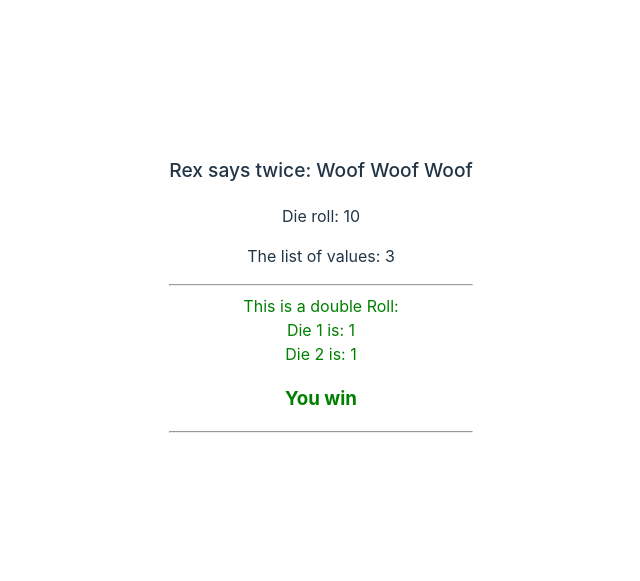
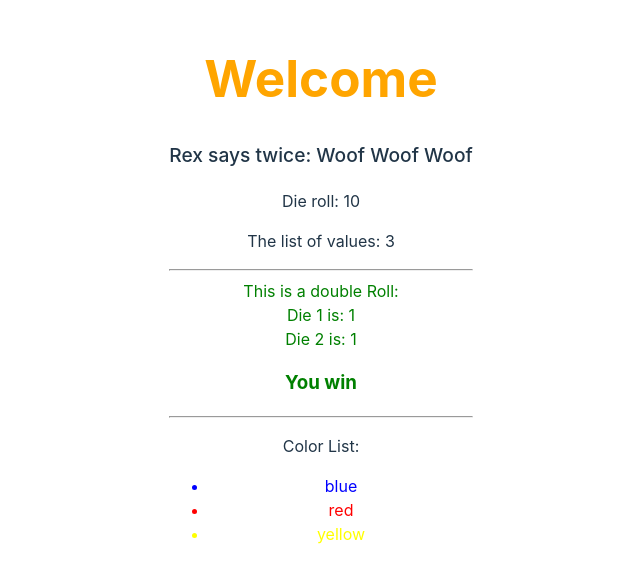
Before and after one commit to danielkhayat16/ReactLearning, a React (Vite) app in the folder reactViteLearning/: page / in a window 1280 px wide. Shown: the part 111-692 px from the top of the page, without its empty margins (319-959 px from the left). Built offline with nearby package versions, Linux system fonts and the light colour scheme.

Commit message:
Dynamic components and rendering Arrays with map

```diff
--- a/reactViteLearning/src/App.jsx
+++ b/reactViteLearning/src/App.jsx
@@ -4,16 +4,21 @@ import Dog from './Dog'
 import Die from './Die'
 import ListPicker from './ListPicker'
 import DoubleDice from './DoubleDice'
+import Heading from './Heading'
+import ColorList from './ColorList'
 
 function App() {
 
   return (
 
+
      <div>
+      <Heading text="Welcome" color="orange"></Heading>
       <Dog dogName="Rex" count="twice"></Dog>
       <Die sides={20}></Die>
       <ListPicker val={[1, 2, 3]}></ListPicker>
       <DoubleDice sides={2}></DoubleDice>
+      <ColorList colors={["blue", "red", "yellow"]}></ColorList>
      </div>
   )
 }
--- /dev/null
+++ b/reactViteLearning/src/ColorList.jsx
@@ -0,0 +1,15 @@
+export default function ColorList({colors}){
+
+    return (
+        <div>
+            <p>
+                Color List:
+            </p>
+            <ul>
+
+                {colors.map((color) =>
+                <li style={{color:color}}> {color} </li>)}
+</ul>
+        </div>
+    )
+}
--- /dev/null
+++ b/reactViteLearning/src/Heading.jsx
@@ -0,0 +1,3 @@
+export default function Heading ({color = "olive", text}){
+    return <h1 style={{color:color}}>{text}</h1>
+}
```
